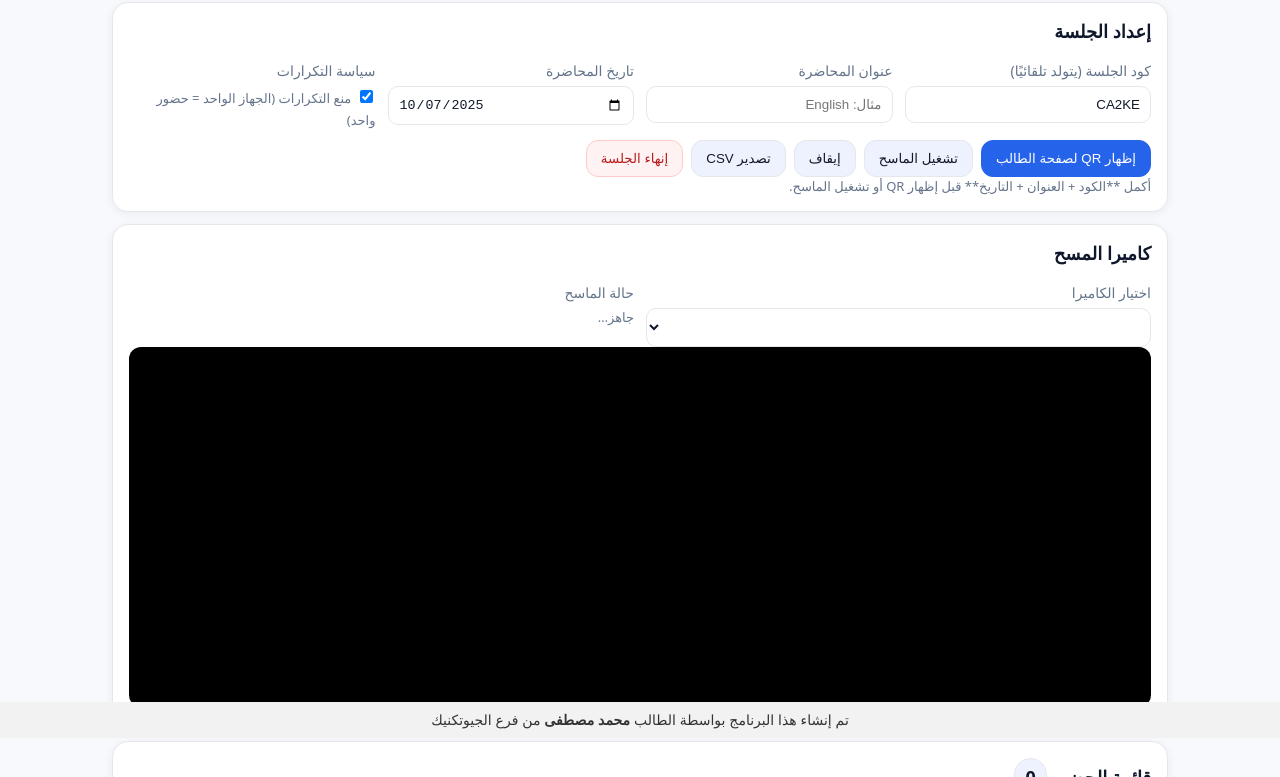
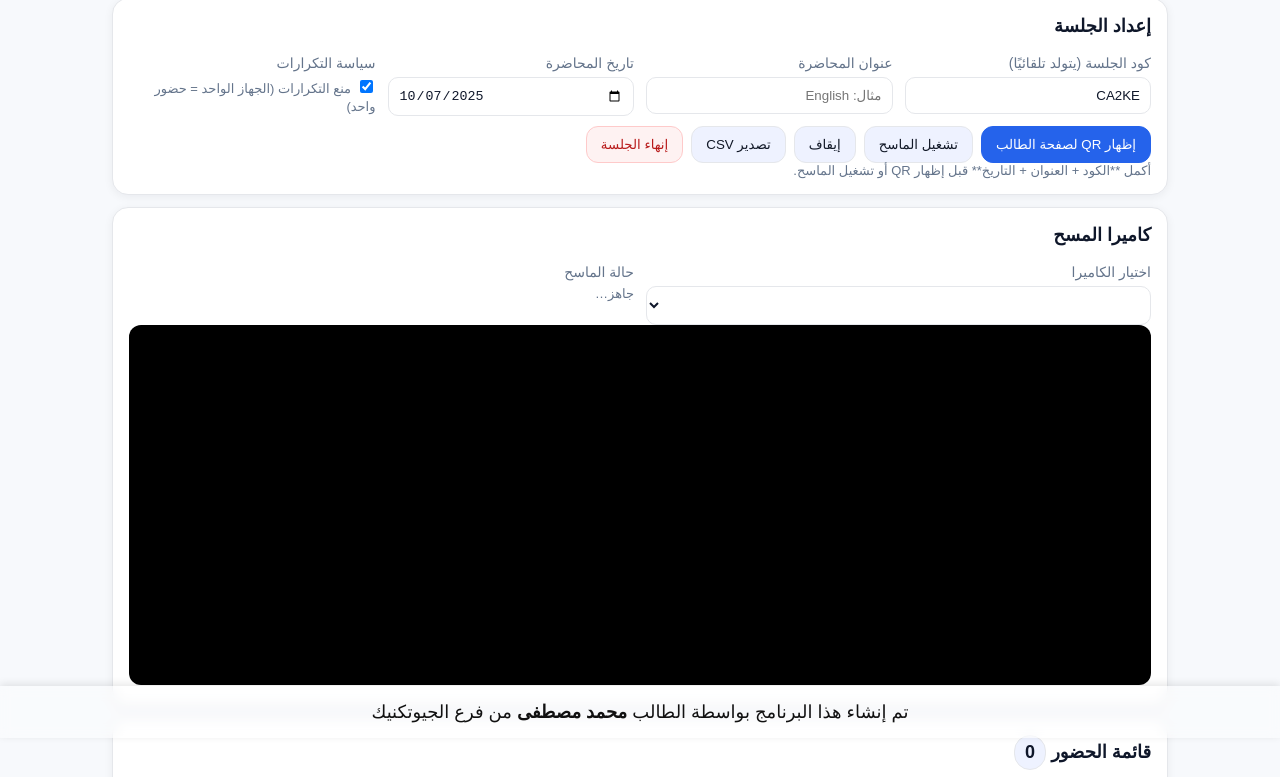
Before and after one commit to mh1-oss/Attendance, a plain HTML site: page index.html in a window 1280 px wide. Shown: the part 62-839 px from the top of the page. Drawn offline with nearby package versions, Linux system fonts and the light colour scheme.

Commit message:
Update index.html

```diff
--- a/index.html
+++ b/index.html
@@ -46,6 +46,32 @@
   @keyframes flash{0%{background:#ecfeff}100%{background:transparent}}
   @keyframes fade{from{opacity:0}to{opacity:1}}
   @keyframes pop{from{transform:scale(.98);opacity:.0}to{transform:scale(1);opacity:1}}
+   body {
+    margin: 0;
+    font-family: 'Cairo', sans-serif;
+    padding-bottom: 70px; /* حتى ما ينخفي المحتوى خلف الفوتر */
+  }
+
+  footer {
+    position: fixed;
+    left: 0;
+    bottom: -80px; /* يبدأ مخفي */
+    width: 100%;
+    text-align: center;
+    padding: 15px; /* تحكم بالارتفاع من هنا */
+    font-size: 18px; /* حجم الخط */
+    background-color: rgba(255, 255, 255, 0.3); /* خلفية شفافة */
+    color: #111;
+    backdrop-filter: blur(6px);
+    transition: bottom 0.6s ease, opacity 0.6s ease;
+    opacity: 0;
+    box-shadow: 0 -2px 8px rgba(0,0,0,0.1); /* ظل خفيف للأناقة */
+  }
+
+  footer.visible {
+    bottom: 0;
+    opacity: 1;
+  }
 </style>
 </head>
 <body>
@@ -517,8 +543,24 @@
   showStuQR.click();
 })();
 </script>
-  <footer style="text-align: center; padding: 10px; background-color: #f2f2f2; color: #333; font-family: Arial, sans-serif; font-size: 14px; position: fixed; bottom: 0; width: 100%;">
+  <!-- داخل <body> في نهاية الصفحة -->
+<footer id="footer">
   تم إنشاء هذا البرنامج بواسطة الطالب <strong>محمد مصطفى</strong> من فرع الجيوتكنيك
 </footer>
+
+<script>
+  const footer = document.getElementById('footer');
+  window.addEventListener('scroll', () => {
+    const scrollPosition = window.scrollY + window.innerHeight;
+    const pageHeight = document.body.offsetHeight;
+
+    // يظهر الفوتر عندما توصل قريب نهاية الصفحة
+    if (scrollPosition >= pageHeight - 100) {
+      footer.classList.add('visible');
+    } else {
+      footer.classList.remove('visible');
+    }
+  });
+</script>
 </body>
 </html>
```
